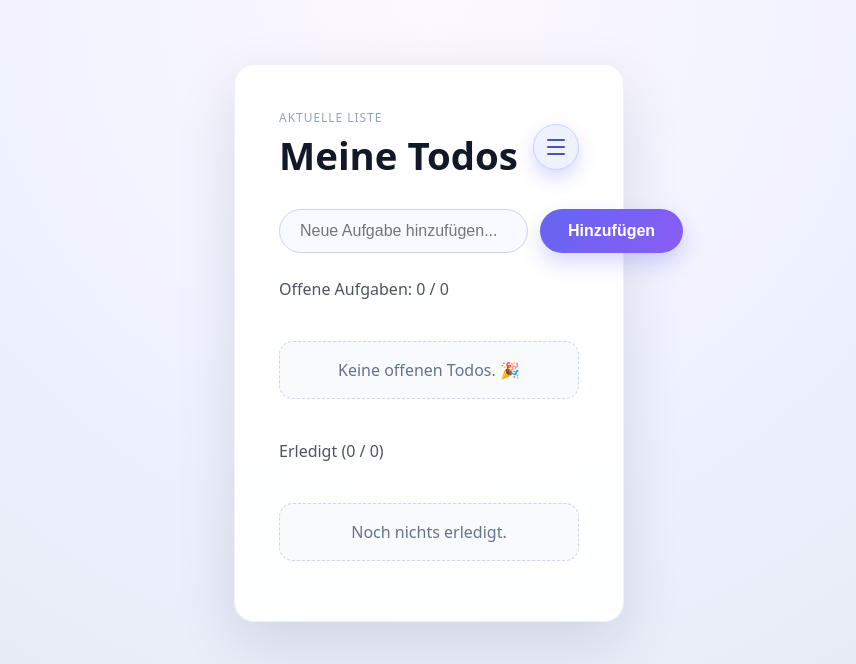
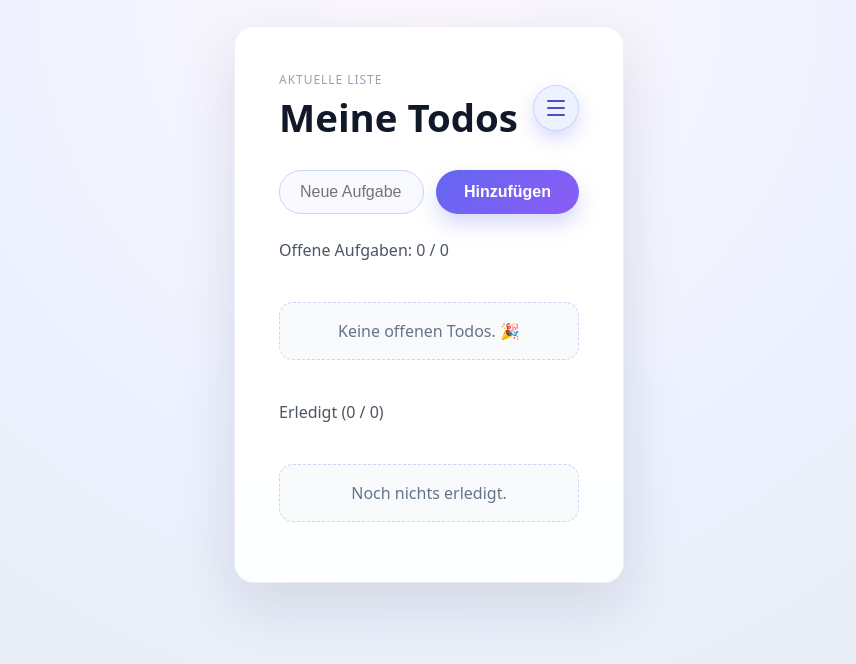
Before and after one commit to chrisdutt24/react-first, a React (Vite) app in the folder my-react-app/: page / in a window 1280 px wide. Shown: the top 664 px of the page, without its empty margins (211-1067 px from the left). Built offline with nearby package versions, Linux system fonts and the light colour scheme; the HTML template or start-up script is replaced by a standard one.

Commit message:
bugfixing

```diff
--- a/my-react-app/src/index.css
+++ b/my-react-app/src/index.css
@@ -21,7 +21,7 @@ body {
   display: flex;
   justify-content: center;
   align-items: flex-start;
-  padding: 4rem 2vw 3rem;
+  padding: 2vw 2vw 3rem;
 }
 
 .todo-page {
@@ -31,7 +31,7 @@ body {
 }
 
 .todo-card {
-  width: min(390px);
+  width: min(390px, 100%);
   background: rgba(255, 255, 255, 0.95);
   border-radius: 1.25rem;
   padding: clamp(1.5rem, 5vw, 2.75rem);
@@ -302,6 +302,7 @@ body {
   width: 100%;
   display: flex;
   gap: 0.75rem;
+  flex-wrap: wrap;
 }
 
 .todo-input {
@@ -312,6 +313,7 @@ body {
   font-size: 1rem;
   transition: border-color 0.2s, box-shadow 0.2s;
   background: #f8faff;
+  min-width: 0;
 }
 
 .todo-input:focus {
@@ -331,6 +333,7 @@ body {
   cursor: pointer;
   transition: transform 0.15s, box-shadow 0.15s;
   box-shadow: 0 10px 20px rgba(99, 102, 241, 0.25);
+  flex-shrink: 0;
 }
 
 .todo-button:hover {
```
